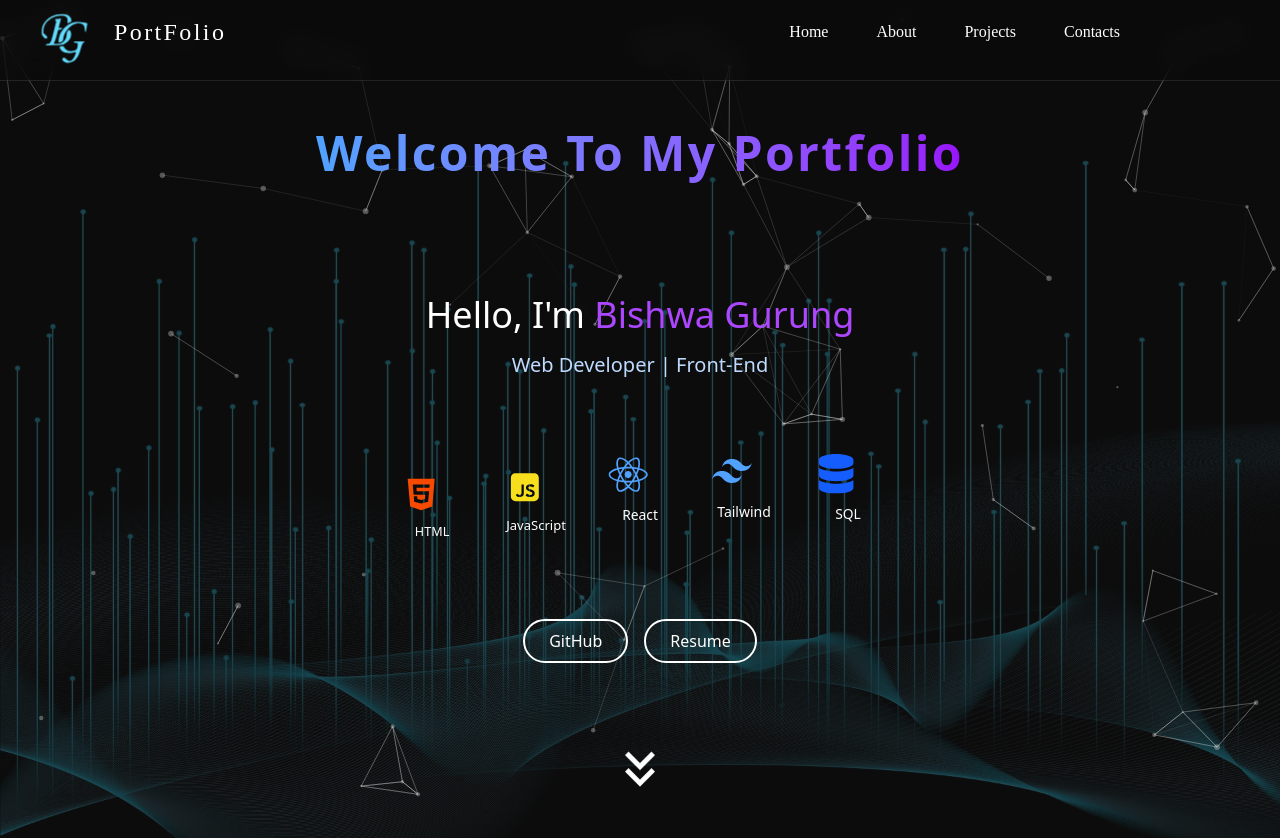
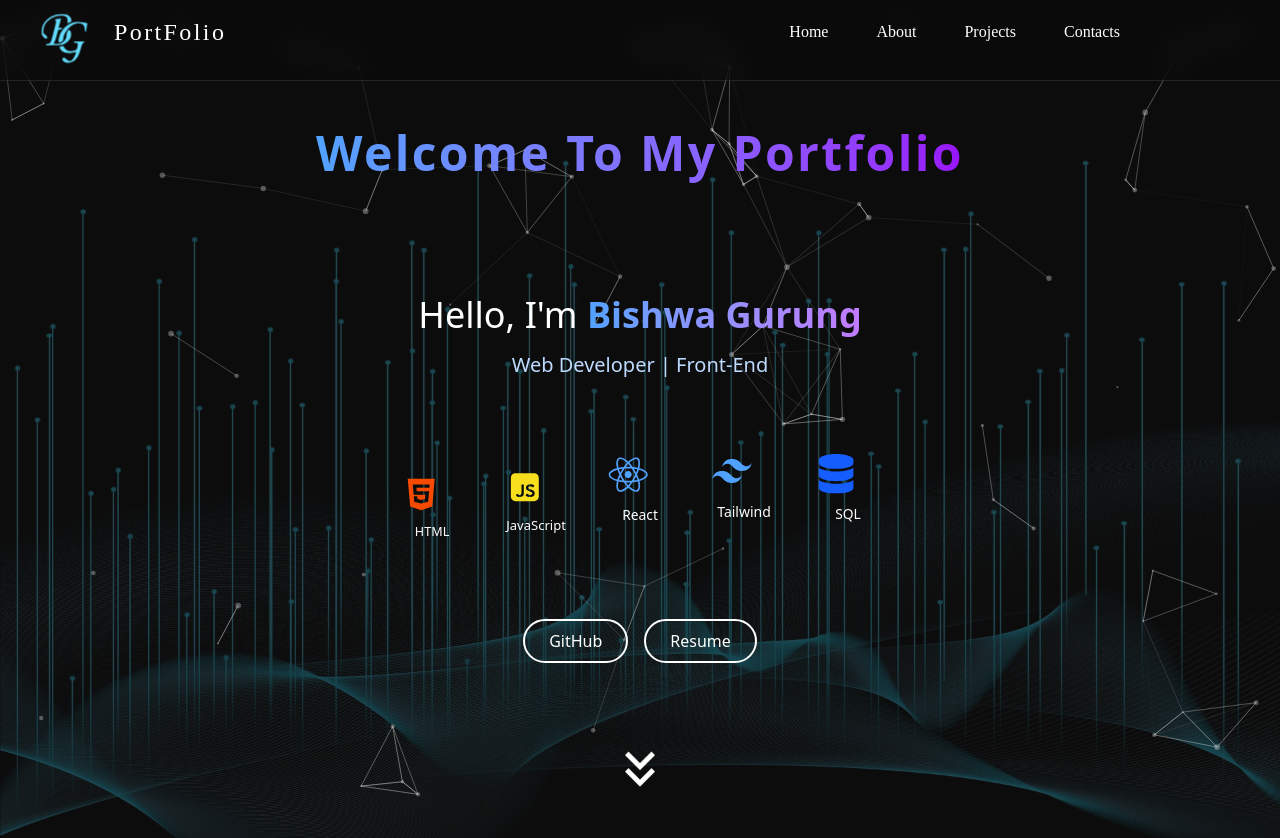
Before and after one commit to HavocXgrg/Portfolio, a React (Vite) app: page / in a window 1280 px wide. Shown: the top 838 px of the page. Built offline with nearby package versions, Linux system fonts and the light colour scheme; a web font is replaced by a local one.

Commit message:
changes the fonts properties

```diff
--- a/src/components/Herosection.jsx
+++ b/src/components/Herosection.jsx
@@ -14,7 +14,7 @@ const Herosection = () => {
   });
 
   const backgroundY = useTransform(scrollYProgress, [0, 1], [0, 640]);
-  const contentY = useTransform(scrollYProgress, [0, 0.1, 1], [0, -10, -20]);
+  const contentY = useTransform(scrollYProgress, [0, 1], [0, -20]);
   const contentOpacity = useTransform(
     scrollYProgress,
     [0, 0.5, 1],
@@ -93,7 +93,9 @@ const Herosection = () => {
           <div className="max-w-3xl text-center mt-14">
             <p className="text-2xl md:text-4xl mb-4">
               Hello, I'm{" "}
-              <span className="text-purple-500 font-medium">Bishwa Gurung</span>
+              <span className="text-transparent bg-gradient-to-r from-blue-400 to-purple-400 bg-clip-text font-semibold animate-gradient-smooth">
+                Bishwa Gurung
+              </span>
             </p>
             <p className="text-lg md:text-xl text-blue-200 mb-8">
               Web Developer | Front-End
```
